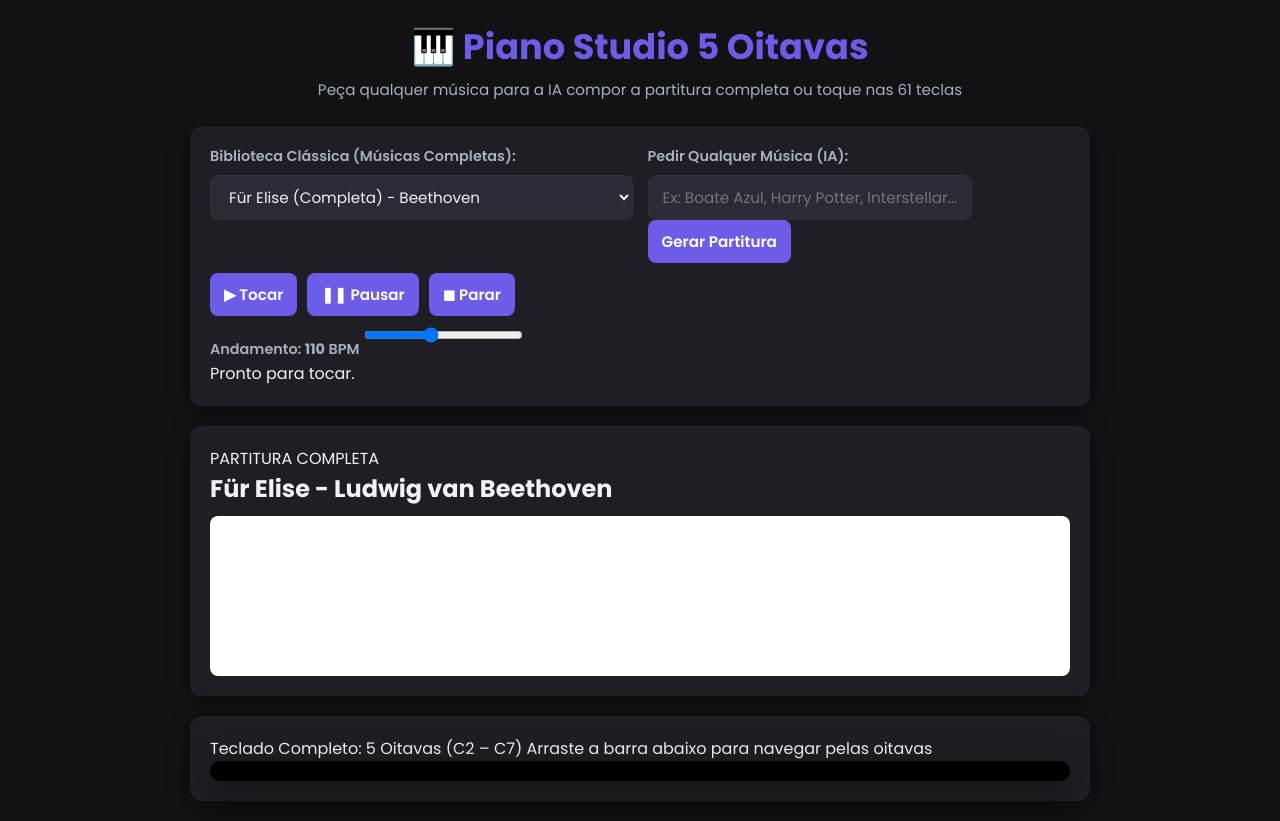
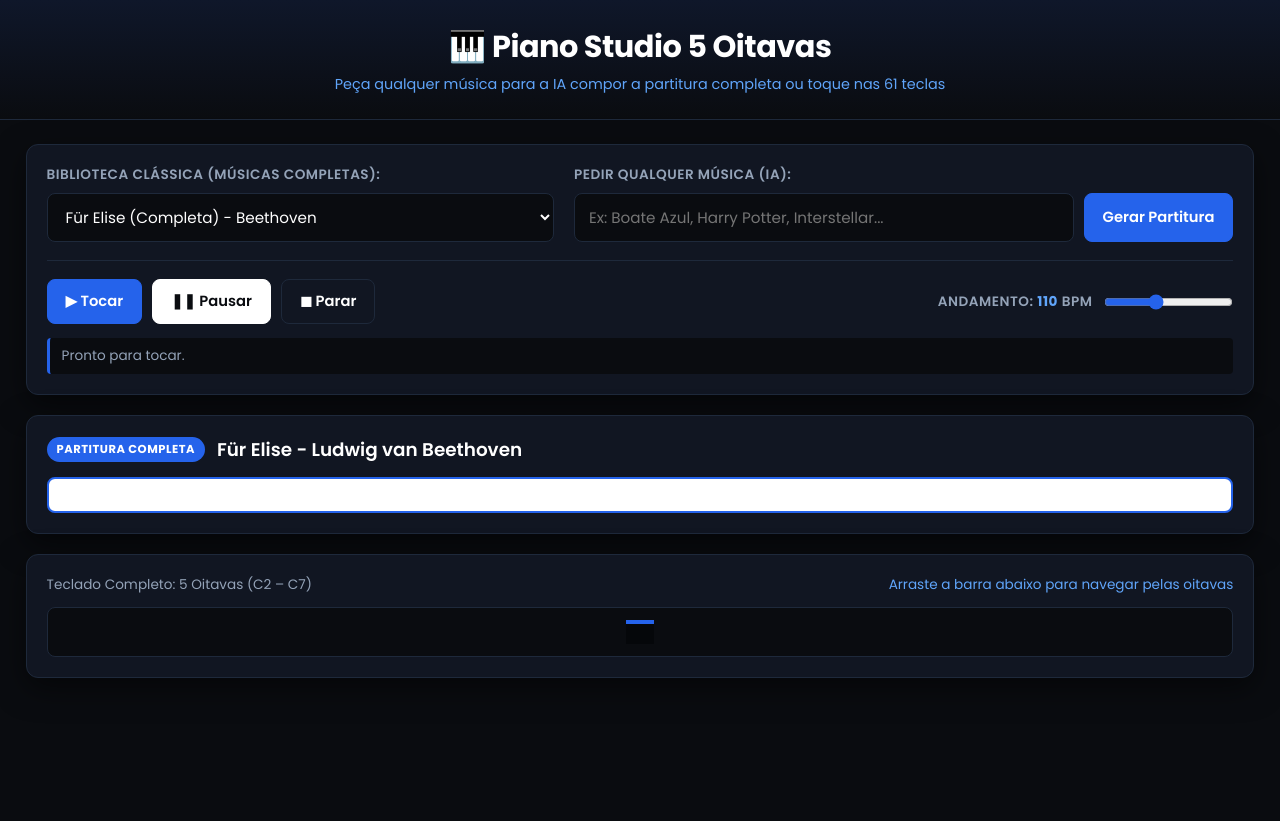
Before and after one commit to leandramarjorie42-jpg/m-sica, a plain HTML site: page index.html in a window 1280 px wide. After the commit the page ends 800 px from the top, so only its background shows below. Drawn offline with Linux system fonts and the light colour scheme; a script that the page names is missing.

Commit message:
Update styles.css

```diff
--- a/styles.css
+++ b/styles.css
@@ -1,15 +1,18 @@
 :root {
-  --bg-dark: #121214;
-  --card-bg: #1e1e24;
-  --accent-color: #6c5ce7;
-  --accent-hover: #5b4bc4;
-  --text-light: #f1f2f6;
-  --text-muted: #a4b0be;
-  --key-white: #ffffff;
-  --key-black: #2d3436;
-  --active-key: #74b9ff;
+  --bg-black: #0a0c10;
+  --surface-dark: #111622;
+  --surface-border: #1e293b;
+  --blue-primary: #2563eb;
+  --blue-hover: #1d4ed8;
+  --blue-light: #60a5fa;
+  --blue-glow: rgba(37, 99, 235, 0.35);
+  --white: #ffffff;
+  --off-white: #f8fafc;
+  --gray-text: #94a3b8;
+  --key-black: #0f172a;
 }
 
+/* CORRIGIDO: alterado de "-" para "*" */
 * {
   box-sizing: border-box;
   margin: 0;
@@ -18,53 +21,61 @@
 
 body {
   font-family: 'Poppins', sans-serif;
-  background-color: var(--bg-dark);
-  color: var(--text-light);
+  background-color: var(--bg-black);
+  color: var(--white);
+  min-height: 100vh;
   display: flex;
   flex-direction: column;
   align-items: center;
-  min-height: 100vh;
-  padding: 20px;
+  padding-bottom: 40px;
 }
 
 header {
+  width: 100%;
+  background: linear-gradient(180deg, #0f172a 0%, var(--bg-black) 100%);
+  border-bottom: 1px solid var(--surface-border);
+  padding: 24px 20px;
   text-align: center;
-  margin-bottom: 25px;
+  margin-bottom: 24px;
 }
 
 header h1 {
-  font-size: 2.2rem;
-  color: var(--accent-color);
-  margin-bottom: 5px;
+  font-size: 1.9rem;
+  font-weight: 700;
+  color: var(--white);
+  letter-spacing: -0.5px;
 }
 
 header p {
-  color: var(--text-muted);
-  font-size: 0.95rem;
+  color: var(--blue-light);
+  font-size: 0.9rem;
+  margin-top: 4px;
 }
 
 .container {
-  width: 100%;
-  max-width: 900px;
+  width: 96%;
+  max-width: 1280px;
   display: flex;
   flex-direction: column;
   gap: 20px;
 }
 
 .card {
-  background: var(--card-bg);
+  background-color: var(--surface-dark);
+  border: 1px solid var(--surface-border);
   border-radius: 12px;
   padding: 20px;
-  box-shadow: 0 8px 24px rgba(0, 0, 0, 0.3);
+  box-shadow: 0 10px 30px rgba(0, 0, 0, 0.5);
 }
 
+/* Grid de Controles */
 .controls-grid {
   display: grid;
-  grid-template-columns: 1fr 1fr;
-  gap: 15px;
+  grid-template-columns: 1fr 1.3fr;
+  gap: 20px;
 }
 
-@media (max-width: 768px) {
+@media (max-width: 820px) {
   .controls-grid {
     grid-template-columns: 1fr;
   }
@@ -77,153 +88,282 @@ header p {
 }
 
 label {
-  font-size: 0.9rem;
+  font-size: 0.85rem;
   font-weight: 600;
-  color: var(--text-muted);
+  color: var(--gray-text);
+  text-transform: uppercase;
+  letter-spacing: 0.5px;
 }
 
-select, input, button {
+.search-box {
+  display: flex;
+  gap: 10px;
+}
+
+/* Ajuste para telas de celular */
+@media (max-width: 520px) {
+  .search-box {
+    flex-direction: column;
+  }
+}
+
+select, input[type="text"] {
+  width: 100%;
+  padding: 12px 14px;
+  border-radius: 8px;
+  border: 1px solid var(--surface-border);
+  background-color: var(--bg-black);
+  color: var(--white);
   font-family: inherit;
-  padding: 10px 14px;
-  border-radius: 8px;
-  border: 1px solid #333;
-  background: #2b2b36;
-  color: var(--text-light);
   font-size: 0.95rem;
   outline: none;
-  transition: all 0.2s ease;
+  transition: border-color 0.2s, box-shadow 0.2s;
 }
 
-select:focus, input:focus {
-  border-color: var(--accent-color);
+select:focus, input[type="text"]:focus {
+  border-color: var(--blue-primary);
+  box-shadow: 0 0 0 3px var(--blue-glow);
 }
 
+/* Botões */
 button {
-  background: var(--accent-color);
-  color: #fff;
+  font-family: inherit;
+  font-size: 0.92rem;
   font-weight: 600;
+  padding: 11px 18px;
+  border-radius: 8px;
   cursor: pointer;
-  border: none;
+  transition: all 0.2s ease;
   display: inline-flex;
   align-items: center;
   justify-content: center;
-  gap: 8px;
+  gap: 6px;
+  white-space: nowrap;
 }
 
-button:hover {
-  background: var(--accent-hover);
+.btn-primary {
+  background-color: var(--blue-primary);
+  color: var(--white);
+  border: 1px solid var(--blue-primary);
 }
 
-.btn-danger {
-  background: #d63031;
+.btn-primary:hover {
+  background-color: var(--blue-hover);
+  box-shadow: 0 4px 14px var(--blue-glow);
 }
 
-.btn-danger:hover {
-  background: #b2bec3;
+.btn-primary:disabled {
+  opacity: 0.6;
+  cursor: not-allowed;
+}
+
+.btn-secondary {
+  background-color: var(--white);
+  color: var(--bg-black);
+  border: 1px solid var(--white);
+}
+
+.btn-secondary:hover {
+  background-color: #e2e8f0;
+}
+
+.btn-outline {
+  background-color: transparent;
+  color: var(--white);
+  border: 1px solid var(--surface-border);
+}
+
+.btn-outline:hover {
+  border-color: var(--blue-light);
+  color: var(--blue-light);
+}
+
+/* Barra de Playback */
+.playback-bar {
+  display: flex;
+  justify-content: space-between;
+  align-items: center;
+  flex-wrap: wrap;
+  gap: 15px;
+  margin-top: 18px;
+  padding-top: 18px;
+  border-top: 1px solid var(--surface-border);
 }
 
 .btn-group {
   display: flex;
-  gap: 10px;
-  margin-top: 10px;
-}
-
-.playback-controls {
-  display: flex;
-  align-items: center;
-  justify-content: space-between;
   flex-wrap: wrap;
-  gap: 15px;
-  border-top: 1px solid #333;
-  padding-top: 15px;
-  margin-top: 15px;
-}
-
-.tempo-container {
-  display: flex;
-  align-items: center;
   gap: 10px;
 }
 
-.tempo-container input[type="range"] {
-  width: 120px;
+.tempo-control {
+  display: flex;
+  align-items: center;
+  gap: 12px;
 }
 
-/* Área da Partitura */
-#sheet-music-container {
-  background: #ffffff;
-  border-radius: 8px;
-  padding: 10px;
-  overflow-x: auto;
-  display: flex;
-  justify-content: center;
-  align-items: center;
-  min-height: 160px;
-  margin-top: 10px;
+.tempo-control strong {
+  color: var(--blue-light);
 }
 
-/* Teclado do Piano */
-.piano-container {
+input[type="range"] {
+  accent-color: var(--blue-primary);
+  cursor: pointer;
+}
+
+.status-bar {
+  margin-top: 14px;
+  padding: 8px 12px;
+  background-color: var(--bg-black);
+  border-left: 3px solid var(--blue-primary);
+  border-radius: 4px;
+  font-size: 0.85rem;
+  color: var(--gray-text);
+}
+
+/* Partitura */
+.sheet-header {
   display: flex;
-  justify-content: center;
-  position: relative;
-  user-select: none;
-  padding: 20px 0;
+  align-items: center;
+  gap: 12px;
+  margin-bottom: 14px;
+  flex-wrap: wrap;
+}
+
+.badge {
+  background-color: var(--blue-primary);
+  color: var(--white);
+  font-size: 0.72rem;
+  font-weight: 700;
+  padding: 4px 10px;
+  border-radius: 20px;
+  letter-spacing: 0.5px;
+}
+
+.sheet-header h2 {
+  font-size: 1.15rem;
+  font-weight: 600;
+  color: var(--white);
+}
+
+.sheet-scroll-wrapper {
+  background-color: var(--white);
+  border-radius: 8px;
+  padding: 16px;
   overflow-x: auto;
+  overflow-y: hidden;
+  border: 2px solid var(--blue-primary);
+}
+
+/* Estilização da barra de rolagem */
+.sheet-scroll-wrapper::-webkit-scrollbar,
+.piano-wrapper::-webkit-scrollbar {
+  height: 10px;
+}
+
+.sheet-scroll-wrapper::-webkit-scrollbar-track,
+.piano-wrapper::-webkit-scrollbar-track {
+  background: #1e293b;
+  border-radius: 5px;
+}
+
+.sheet-scroll-wrapper::-webkit-scrollbar-thumb,
+.piano-wrapper::-webkit-scrollbar-thumb {
+  background: var(--blue-primary);
+  border-radius: 5px;
+}
+
+/* Piano de 5 Oitavas */
+.piano-info {
+  display: flex;
+  justify-content: space-between;
+  align-items: center;
+  flex-wrap: wrap;
+  gap: 8px;
+  margin-bottom: 12px;
+  font-size: 0.85rem;
+  color: var(--gray-text);
+}
+
+.piano-info .hint {
+  color: var(--blue-light);
+}
+
+.piano-wrapper {
+  width: 100%;
+  overflow-x: auto;
+  padding: 12px 0;
+  background-color: var(--bg-black);
+  border-radius: 8px;
+  border: 1px solid var(--surface-border);
 }
 
 .piano {
   display: flex;
-  position: relative;
-  background: #000;
-  padding: 10px;
-  border-radius: 10px;
-  box-shadow: 0 10px 30px rgba(0, 0, 0, 0.5);
+  width: max-content;
+  margin: 0 auto;
+  padding: 10px 14px;
+  background-color: #05070a;
+  border-top: 4px solid var(--blue-primary);
+  user-select: none;
 }
 
 .key {
+  position: relative;
   cursor: pointer;
-  position: relative;
   border-radius: 0 0 5px 5px;
-  transition: background 0.1s;
+  transition: background-color 0.08s ease, transform 0.05s ease;
 }
 
 .key.white {
-  width: 45px;
-  height: 180px;
-  background: var(--key-white);
-  border: 1px solid #ccc;
+  width: 34px;
+  height: 165px;
+  background-color: var(--white);
+  border: 1px solid #cbd5e1;
   z-index: 1;
 }
 
+.key.white:hover {
+  background-color: #f1f5f9;
+}
+
 .key.white.active {
-  background: var(--active-key) !important;
+  background-color: var(--blue-light) !important;
+  transform: translateY(2px);
+  box-shadow: inset 0 -4px 10px rgba(37, 99, 235, 0.5);
 }
 
 .key.black {
-  width: 28px;
-  height: 110px;
-  background: var(--key-black);
-  margin-left: -14px;
-  margin-right: -14px;
+  width: 22px;
+  height: 102px;
+  background-color: var(--key-black);
+  border: 1px solid #000000;
+  margin-left: -11px;
+  margin-right: -11px;
   z-index: 2;
-  border-radius: 0 0 3px 3px;
+}
+
+.key.black:hover {
+  background-color: #1e293b;
 }
 
 .key.black.active {
-  background: #0984e3 !important;
+  background-color: var(--blue-primary) !important;
+  transform: translateY(2px);
 }
 
 .key-label {
   position: absolute;
-  bottom: 8px;
+  bottom: 6px;
   left: 50%;
   transform: translateX(-50%);
-  font-size: 0.75rem;
-  color: #666;
+  font-size: 0.62rem;
+  font-weight: 600;
+  color: #64748b;
   pointer-events: none;
 }
 
 .key.black .key-label {
-  color: #aaa;
+  color: #94a3b8;
+  font-size: 0.55rem;
 }
```
